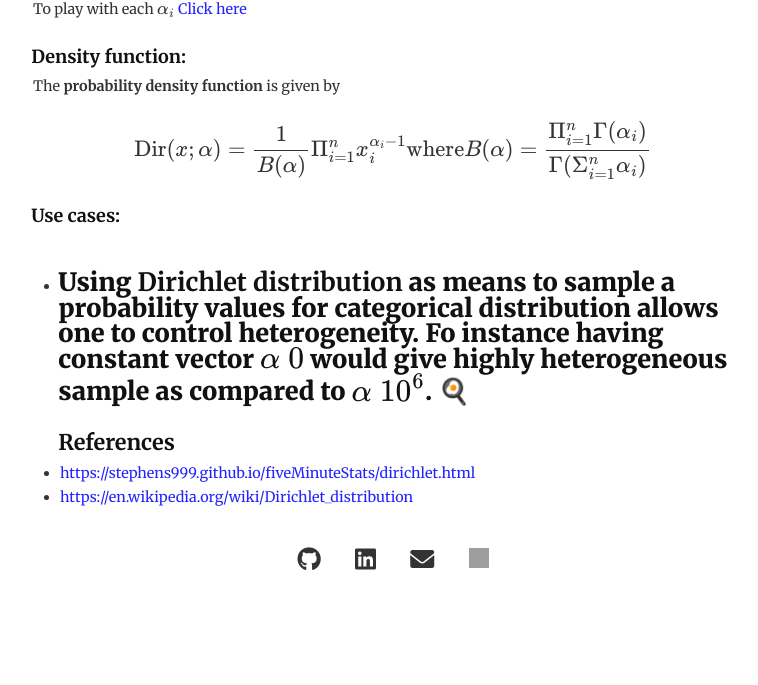
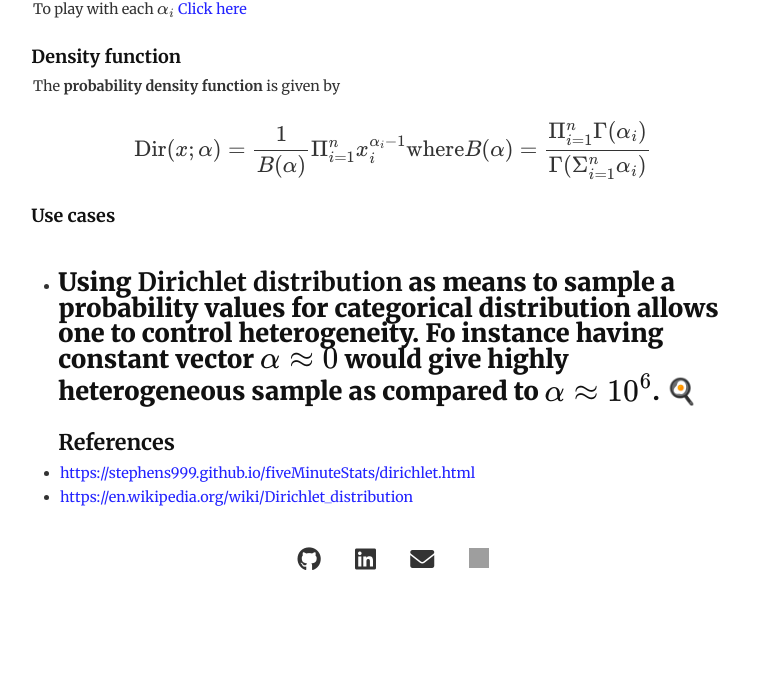
Before and after one commit to dannyrichy/dannyrichy.github.io, a Jekyll site: the page built from docs/_notes/dirichlet_distribution.md, in a window 1280 px wide. Shown: the part 674-1359 px from the top of the page, without its empty margins (247-1005 px from the left). Built offline with Jekyll 4.4.1, drawn with Linux system fonts in a browser that asks for light colours; formulas are drawn with MathJax 3; grey boxes are pictures that could not be loaded.

```diff
--- a/docs/_notes/dirichlet_distribution.md
+++ b/docs/_notes/dirichlet_distribution.md
@@ -8,13 +8,15 @@ category: "Prob thingies"
 ## Dirichlet distribution
 
 #### Boring definition
+
 A dirichlet distribution is a multivariate generalisation of [beta distribution](https://en.wikipedia.org/wiki/Beta_distribution). Thus,,dirichlet distribution is used as conjugate prior for categorical distribution, just like how beta distribution is for [bernouilli](https://en.wikipedia.org/wiki/Bernoulli_distribution) and [binomial distribution](https://en.wikipedia.org/wiki/Binomial_distribution). It is parameterised by $$ \mathbf{\alpha} = [\alpha_1, \alpha_2,\cdots \alpha_n]^T $$. The following image is taken from [wiki](https://en.wikipedia.org/wiki/Dirichlet_distribution) where n = 3 and the $$ \alpha_1 = \alpha_2 = \alpha_3 $$.
 
 ![dir_img](https://upload.wikimedia.org/wikipedia/commons/thumb/5/54/LogDirichletDensity-alpha_0.3_to_alpha_2.0.gif/250px-LogDirichletDensity-alpha_0.3_to_alpha_2.0.gif)
 
 To play with each $$ \alpha_i $$ [Click here](https://observablehq.com/@herbps10/dirichlet-distribution)
 
-#### Density function:
+#### Density function
+
 The **probability density function** is given by
 
 $$
@@ -22,8 +24,9 @@ $$
 \text{where} B(\mathbf{\alpha}) = \frac{\Pi_{i=1}^{n}\Gamma(\alpha_i)}{\Gamma(\Sigma_{i=1}^{n} \alpha_i)}
 $$
 
-#### Use cases:
-- Using **Dirichlet distribution** as means to sample a probability values for categorical distribution allows one to control heterogeneity. Fo instance having constant vector $$ \mathbf{\alpha} ~ 0 $$ would give highly heterogeneous sample as compared to $$\mathbf{\alpha} ~ 10^6 $$. 🍳
+#### Use cases
+
+- Using **Dirichlet distribution** as means to sample a probability values for categorical distribution allows one to control heterogeneity. Fo instance having constant vector $$ \mathbf{\alpha} \approx 0 $$ would give highly heterogeneous sample as compared to $$\mathbf{\alpha} \approx 10^6 $$. 🍳
 ---
 ### References
 - [https://stephens999.github.io/fiveMinuteStats/dirichlet.html](https://stephens999.github.io/fiveMinuteStats/dirichlet.html)
```
Also changed, not shown: docs/index.md (+3 -0 lines).
